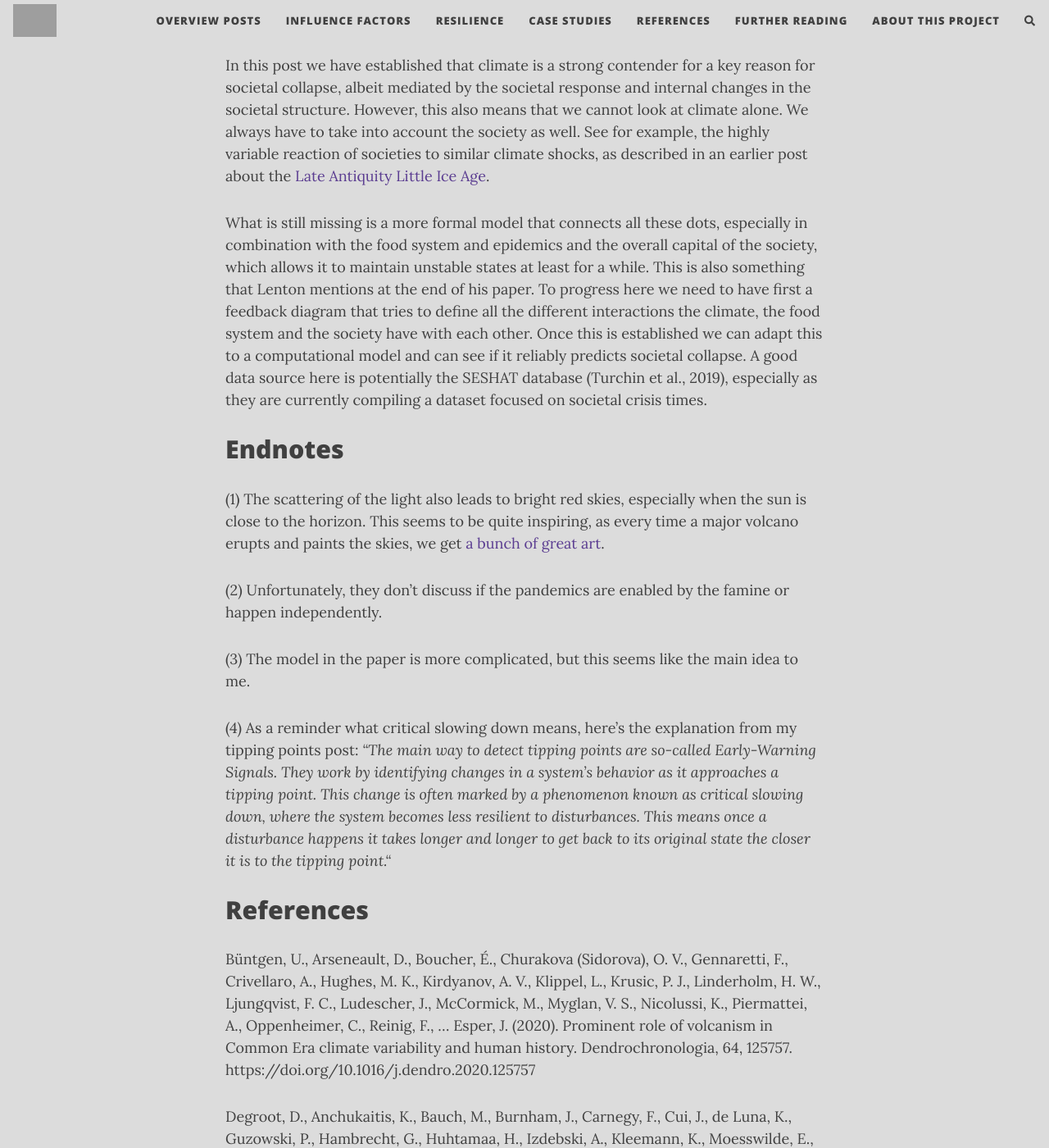
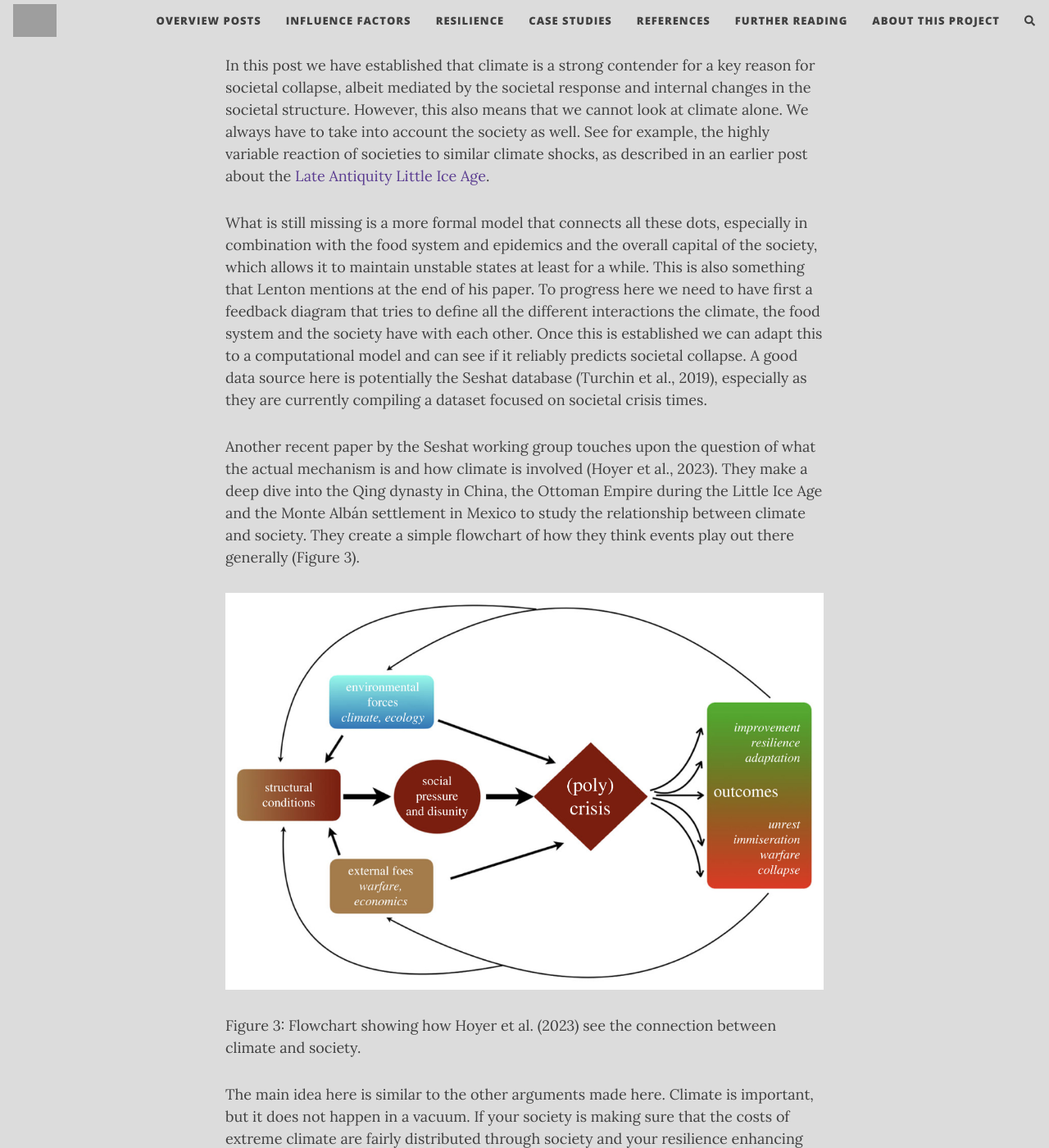
Before and after one commit to florianjehn/Societal_Collapse, a Jekyll site: the page built from _posts/2024-02-08-climate_collapse.md, in a window 1280 px wide and 1400 px high, scrolled down 6897 px. Shown: the whole window at 82% size. Built offline with Jekyll 4.4.1, drawn with Linux system fonts in a browser that asks for light colours; nearby versions of some CDN libraries; comment, search, counter and statistics services are not loaded; some of the changed text lies outside the part shown; grey boxes are pictures that could not be loaded.

Commit message:
Update climate post

```diff
--- a/_posts/2024-02-08-climate_collapse.md
+++ b/_posts/2024-02-08-climate_collapse.md
@@ -81,7 +81,15 @@ Lenton’s description of collapse in this matter is helpful, as it gives us a m
 
 In this post we have established that climate is a strong contender for a key reason for societal collapse, albeit mediated by the societal response and internal changes in the societal structure. However, this also means that we cannot look at climate alone. We always have to take into account the society as well. See for example, the highly variable reaction of societies to similar climate shocks, as described in an earlier post about the [Late Antiquity Little Ice Age](https://florianjehn.github.io/Societal_Collapse/2023-08-16-democracy_and_resilience/).
 
- What is still missing is a more formal model that connects all these dots, especially in combination with the food system and epidemics and the overall capital of the society, which allows it to maintain unstable states at least for a while. This is also something that Lenton mentions at the end of his paper. To progress here we need to have first a feedback diagram that tries to define all the different interactions the climate, the food system and the society have with each other. Once this is established we can adapt this to a computational model and can see if it reliably predicts societal collapse. A good data source here is potentially the SESHAT database (Turchin et al., 2019), especially as they are currently compiling a dataset focused on societal crisis times.
+ What is still missing is a more formal model that connects all these dots, especially in combination with the food system and epidemics and the overall capital of the society, which allows it to maintain unstable states at least for a while. This is also something that Lenton mentions at the end of his paper. To progress here we need to have first a feedback diagram that tries to define all the different interactions the climate, the food system and the society have with each other. Once this is established we can adapt this to a computational model and can see if it reliably predicts societal collapse. A good data source here is potentially the Seshat database (Turchin et al., 2019), especially as they are currently compiling a dataset focused on societal crisis times.
+
+Another recent paper by the Seshat working group touches upon the question of what the actual mechanism is and how climate is involved (Hoyer et al., 2023). They make a deep dive into the Qing dynasty in China, the Ottoman Empire during the Little Ice Age and the Monte Albán settlement in Mexico to study the relationship between climate and society. They create a simple flowchart of how they think events play out there generally (Figure 3).
+
+![Polycrisis](https://raw.githubusercontent.com/florianjehn/Societal_Collapse/main/assets/img/polycrisis.jpg)
+
+Figure 3: Flowchart showing how Hoyer et al. (2023) see the connection between climate and society.
+
+The main idea here is similar to the other arguments made here. Climate is important, but it does not happen in a vacuum. If your society is making sure that the costs of extreme climate are fairly distributed through society and your resilience enhancing systems (e.g. irrigation in past societies or the electrical grid today) are in good shape, you have a good chance of weathering even big climate shocks. If your society is internally divided and skipped maintenance on its infrastructure, climate shocks can have devastating effects quickly. The vulnerability of your society is key to understanding the effects of climate.
 
 # Endnotes
 
@@ -93,11 +101,15 @@ In this post we have established that climate is a strong contender for a key re
 
 (4) As a reminder what critical slowing down means, here’s the explanation from my tipping points post: *“The main way to detect tipping points are so-called Early-Warning Signals. They work by identifying changes in a system’s behavior as it approaches a tipping point. This change is often marked by a phenomenon known as critical slowing down, where the system becomes less resilient to disturbances. This means once a disturbance happens it takes longer and longer to get back to its original state the closer it is to the tipping point.“*
 
+(5) The first major paper they produced from this crisis dataset is discussed [here](https://florianjehn.github.io/Societal_Collapse/2024-04-09-big_data_history/).
+
 # References
 
 Büntgen, U., Arseneault, D., Boucher, É., Churakova (Sidorova), O. V., Gennaretti, F., Crivellaro, A., Hughes, M. K., Kirdyanov, A. V., Klippel, L., Krusic, P. J., Linderholm, H. W., Ljungqvist, F. C., Ludescher, J., McCormick, M., Myglan, V. S., Nicolussi, K., Piermattei, A., Oppenheimer, C., Reinig, F., … Esper, J. (2020). Prominent role of volcanism in Common Era climate variability and human history. Dendrochronologia, 64, 125757. https://doi.org/10.1016/j.dendro.2020.125757
 
 Degroot, D., Anchukaitis, K., Bauch, M., Burnham, J., Carnegy, F., Cui, J., de Luna, K., Guzowski, P., Hambrecht, G., Huhtamaa, H., Izdebski, A., Kleemann, K., Moesswilde, E., Neupane, N., Newfield, T., Pei, Q., Xoplaki, E., & Zappia, N. (2021). Towards a rigorous understanding of societal responses to climate change. Nature, 591(7851), Article 7851. https://doi.org/10.1038/s41586-021-03190-2
+
+Hoyer, D., Bennett, J. S., Reddish, J., Holder, S., Howard, R., Benam, M., Levine, J., Ludlow, F., Feinman, G., & Turchin, P. (2023). Navigating polycrisis: Long-run socio-cultural factors shape response to changing climate. Philosophical Transactions of the Royal Society B: Biological Sciences, 378(1889), 20220402. https://doi.org/10.1098/rstb.2022.0402
 
 Kaniewski, D., & Van Campo, E. (2017). 3.2 ka BP Megadrought and the Late Bronze Age Collapse. In H. Weiss (Ed.), Megadrought and Collapse: From Early Agriculture to Angkor (p. 0). Oxford University Press. https://doi.org/10.1093/oso/9780199329199.003.0005
 
```
Also changed, not shown: assets/img/polycrisis.jpg (added).
